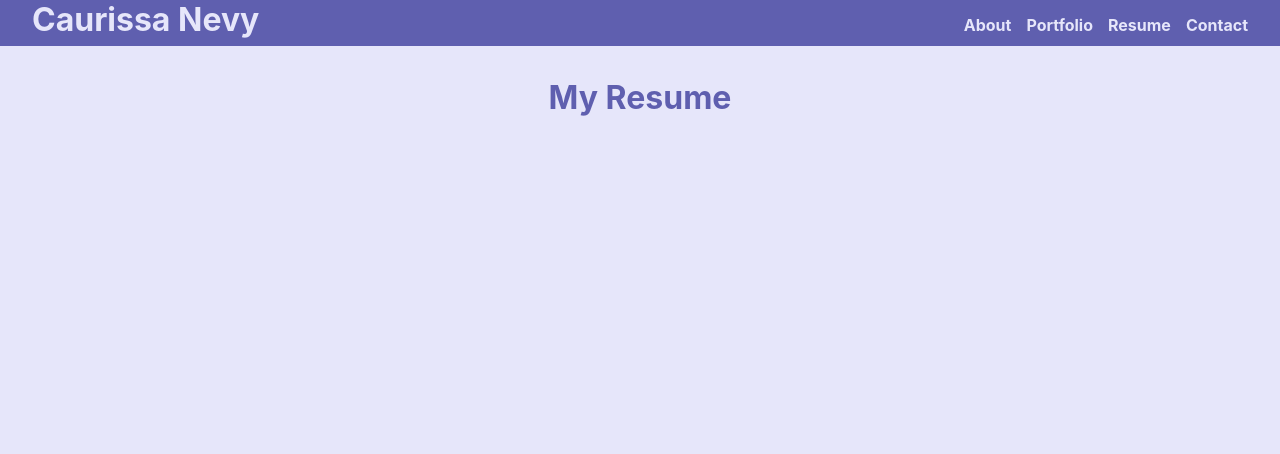
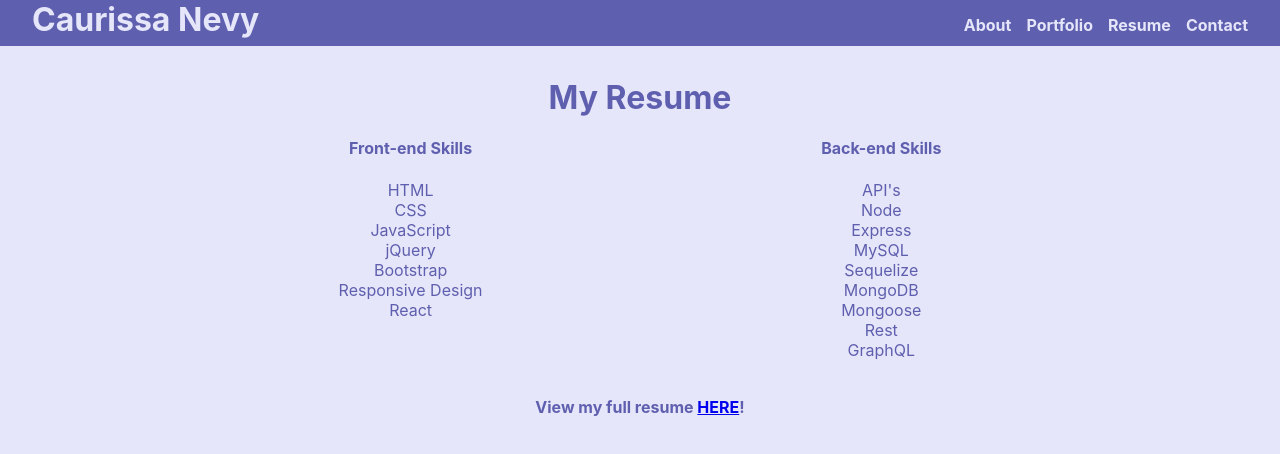
Before and after one commit to CaurissaN/ReactPortfolio, a React (Create React App) app: page / in a window 1280 px wide. Both pictures are taken after a click on the item "Resume". Shown: the top 454 px of the page. Built offline with nearby package versions, Linux system fonts and the light colour scheme.

Commit message:
added resume

```diff
--- a/src/App.css
+++ b/src/App.css
@@ -119,3 +119,16 @@ body {
  .portfolio h1 {
   margin: 0;
  }
+
+ .flex {
+  display: flex;
+  justify-content: space-evenly;
+  text-align: center;
+ }
+
+ .flex ul {
+  padding: 0;
+ }
+ .flex li {
+  list-style-type: none;
+ }
--- a/src/pages/Resume/index.jsx
+++ b/src/pages/Resume/index.jsx
@@ -1,9 +1,41 @@
 import React from 'react'
+import cn from "./cn.pdf"
 
 function Resume() {
   return (
     <div>
       <h1>My Resume</h1>
+      <section className='flex'>
+        <div>
+          <h4>Front-end Skills</h4>
+          <ul>
+            <li>HTML</li>
+            <li>CSS</li>
+            <li>JavaScript</li>
+            <li>jQuery</li>
+            <li>Bootstrap</li>
+            <li>Responsive Design</li>
+            <li>React</li>
+          </ul>
+        </div>
+        <div>
+          <h4>Back-end Skills</h4>
+          <ul>
+            <li>API's</li>
+            <li>Node</li>
+            <li>Express</li>
+            <li>MySQL</li>
+            <li>Sequelize</li>
+            <li>MongoDB</li>
+            <li>Mongoose</li>
+            <li>Rest</li>
+            <li>GraphQL</li>
+          </ul>
+        </div>
+      </section>
+      <div>
+        <h4>View my full resume <a target='_blank' rel="noopener noreferrer" href={cn}>HERE</a>!</h4>
+      </div>
     </div>
   )
 }
```
Also changed, not shown: 1 other file (tests, documents, lock files or other folders).
